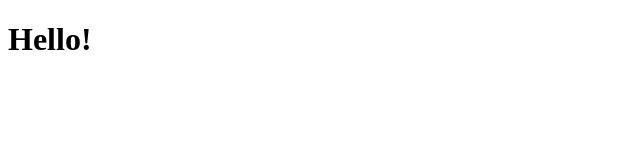
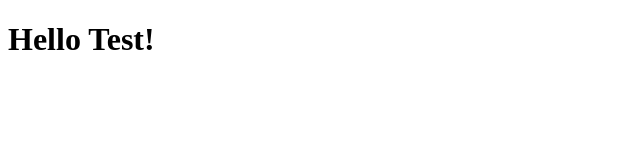
Before and after one commit to vladbesson/some-test-repo, a plain HTML site: page index.html in a window 1280 px wide. Shown: the whole page, without its empty margins (0-640 px from the left). Drawn offline with Linux system fonts and the light colour scheme.

Commit message:
Test commit

```diff
--- a/index.html
+++ b/index.html
@@ -7,6 +7,6 @@
     <title>Document</title>
   </head>
   <body>
-    <h1>Hello!</h1>
+    <h1>Hello Test!</h1>
   </body>
 </html>
```
